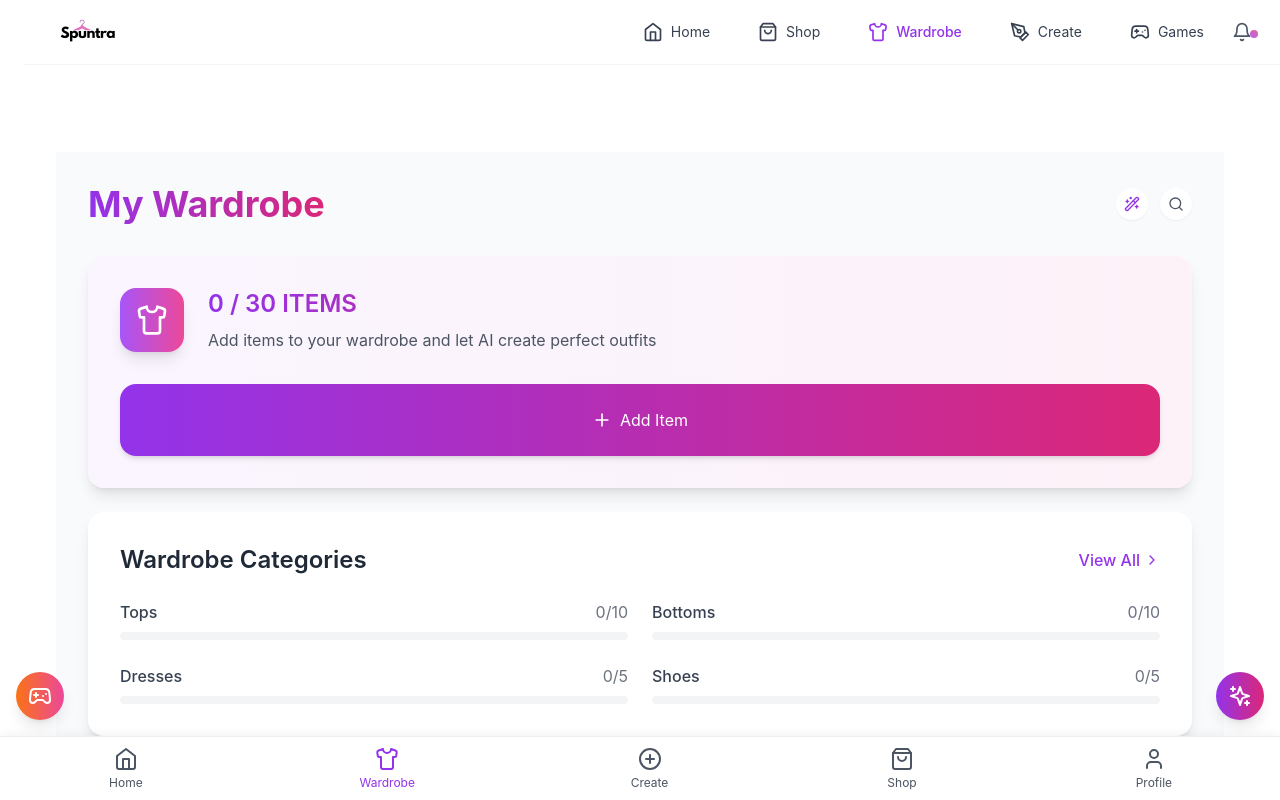
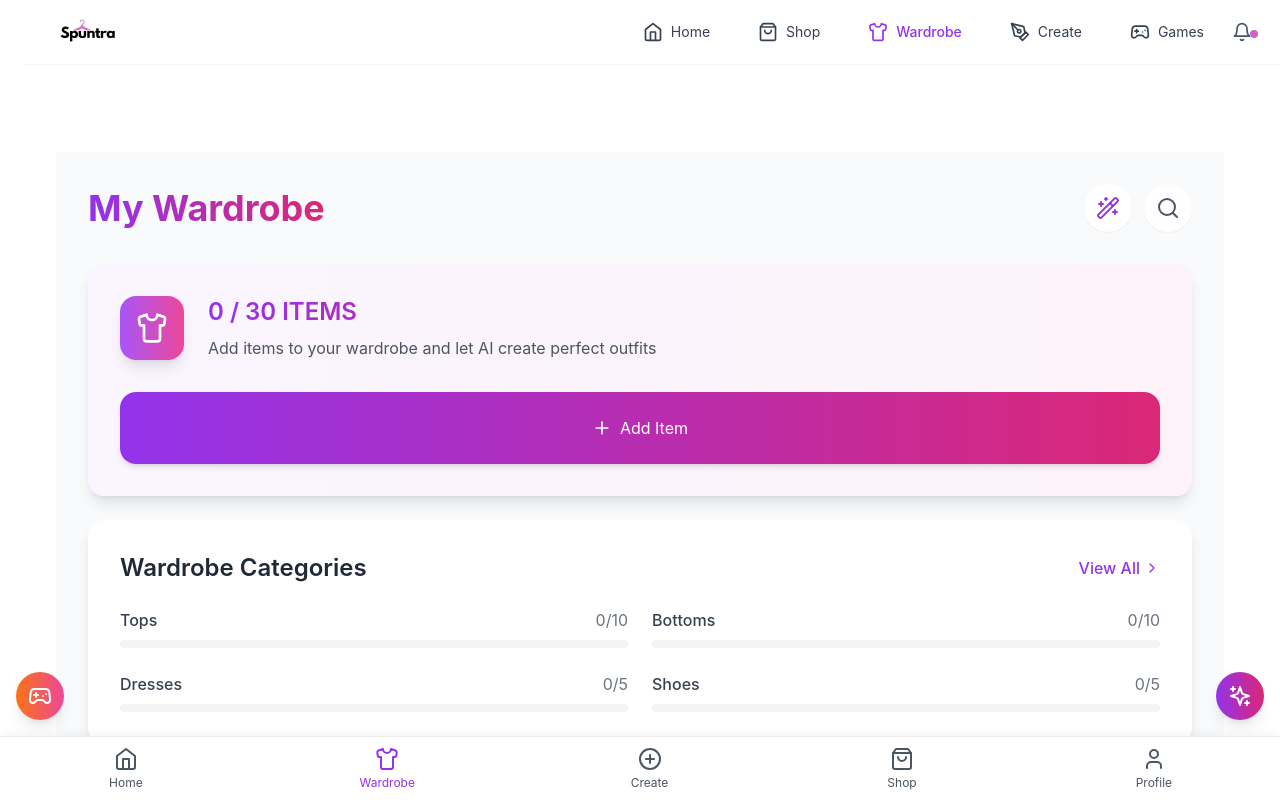
Before and after one commit to dejy100/spuntrademo-v1, a React (Vite) app: page /wardrobe in a window 1280 px wide. Built offline with nearby package versions, Linux system fonts and the light colour scheme.

Commit message:
style: increase size of header buttons and icons

```diff
--- a/src/components/wardrobe/header/SearchButton.tsx
+++ b/src/components/wardrobe/header/SearchButton.tsx
@@ -31,9 +31,9 @@ export default function SearchButton() {
           whileHover={{ scale: 1.05 }}
           whileTap={{ scale: 0.95 }}
           onClick={() => setIsExpanded(true)}
-          className="p-1.5 md:p-2 bg-white rounded-full shadow-sm hover:shadow-md transition-all"
+          className="p-2.5 md:p-3 bg-white rounded-full shadow-sm hover:shadow-md transition-all"
         >
-          <Search className="w-3.5 h-3.5 md:w-4 md:h-4 text-gray-600" />
+          <Search className="w-5 h-5 md:w-6 md:h-6 text-gray-600" />
         </motion.button>
       )}
 
--- a/src/components/wardrobe/header/StyleMatchButton.tsx
+++ b/src/components/wardrobe/header/StyleMatchButton.tsx
@@ -15,9 +15,9 @@ export default function StyleMatchButton() {
         onClick={() => setShowModal(true)}
         onMouseEnter={() => setShowTooltip(true)}
         onMouseLeave={() => setShowTooltip(false)}
-        className="p-1.5 md:p-2 bg-white rounded-full shadow-sm hover:shadow-md transition-all group"
+        className="p-2.5 md:p-3 bg-white rounded-full shadow-sm hover:shadow-md transition-all group"
       >
-        <Wand2 className="w-3.5 h-3.5 md:w-4 md:h-4 text-purple-600 group-hover:text-pink-600 transition-colors" />
+        <Wand2 className="w-5 h-5 md:w-6 md:h-6 text-purple-600 group-hover:text-pink-600 transition-colors" />
       </motion.button>
 
       <AnimatePresence>
```
